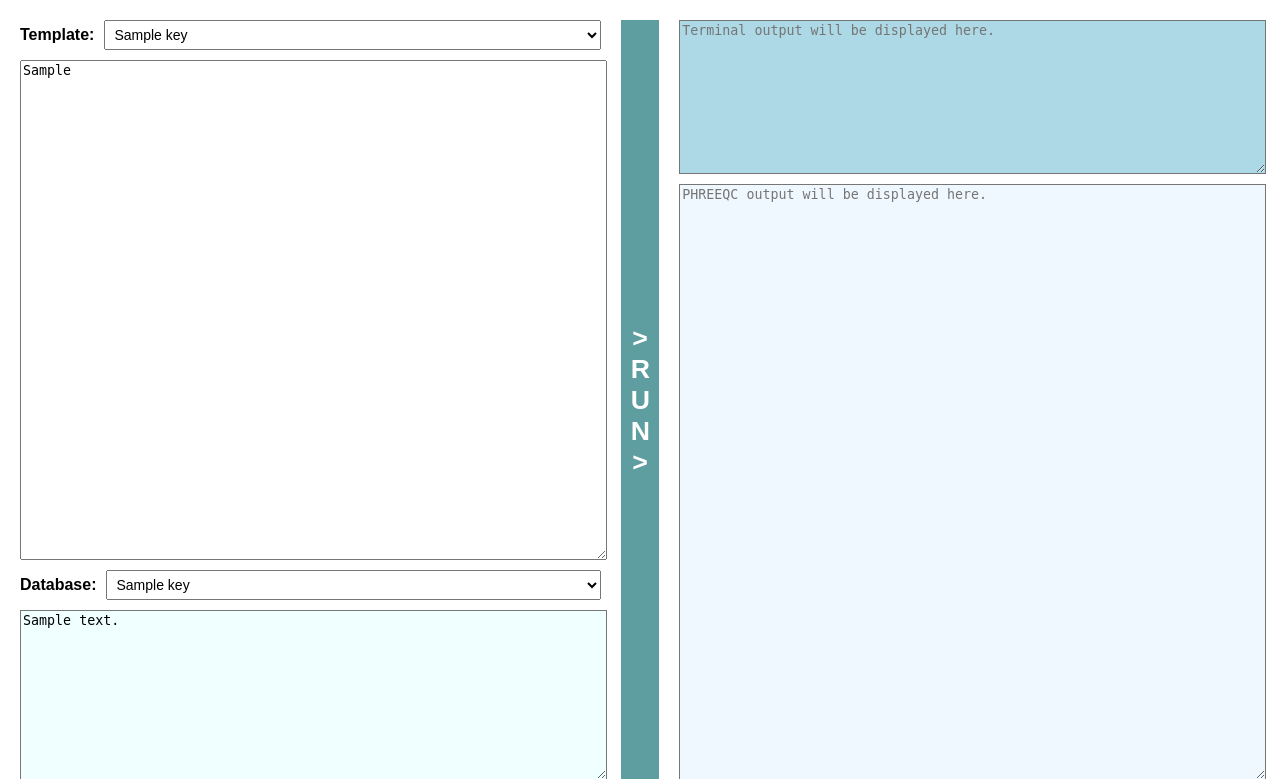
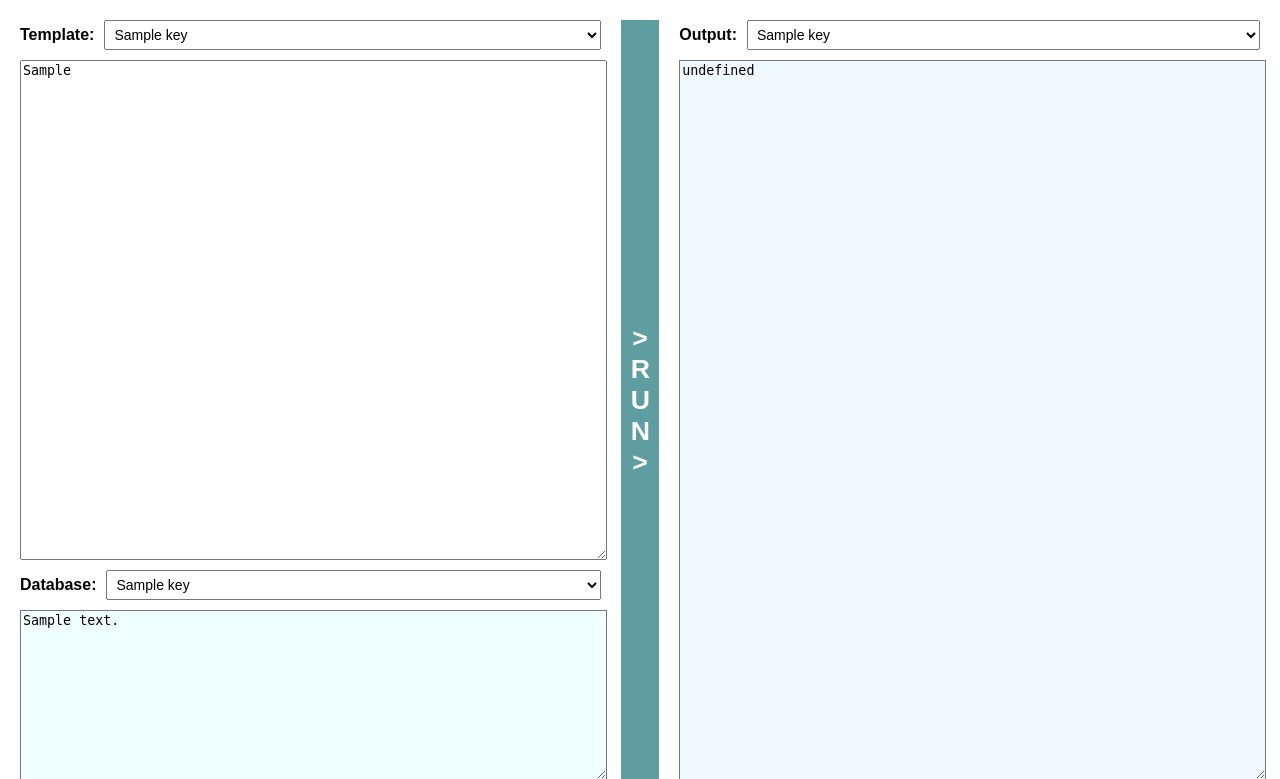
Before and after one commit to calcicodes/webphreeqc, a Flask app: template webphreeqc/src/templates/index.html in a window 1280 px wide. Shown: the top 779 px of the page. Run offline with Flask 2, Linux system fonts and the light colour scheme; the template is opened without the code that fills it: most values are stand-ins (such as "Sample title", 1, 10 or a date in 2020); parts of the project's set-up code (start-up, migrations or seed data) failed here and were passed over.

Commit message:
select output view

```diff
--- a/webphreeqc/src/app.py
+++ b/webphreeqc/src/app.py
@@ -17,7 +17,8 @@
         initial_input=PHREEQC_INPUT_TEMPLATES['Blank'],
         database_options=config.database_options,
         input_options=PHREEQC_INPUT_TEMPLATES,
-        database_text=load_database(config.initial_database)
+        database_text=load_database(config.initial_database),
+        output_options=config.output_options
     )
 
 # @app.route('/get_template/<template_name>', methods=['GET'])
--- a/webphreeqc/src/static/script.js
+++ b/webphreeqc/src/static/script.js
@@ -1,15 +1,21 @@
-// run code and display output
+// object for storing output data
+const outputData = {
+    'terminal': 'Output from the terminal window after running the code will be displayed here (useful to see error messages).',
+    'output': 'PHREEQC output will be displayed here.',
+    'selected_output': 'Output from any SELECTED_OUTPUT block will be displayed here.'
+};
+
+// run code and save output data
 document.addEventListener('DOMContentLoaded', function() {
     const runButton = document.getElementById('runButton');
     const inputField = document.getElementById('codeInput');
+    const databaseName = document.getElementById('databaseSelector');
+    const outputSelector = document.getElementById('outputSelector');
     const outputField = document.getElementById('codeOutput');
-    const outputTerminal = document.getElementById('codeOutputTerminal');
-    const databaseName = document.getElementById('databaseSelector');
-
-    console.log(inputField);
 
     runButton.addEventListener('click', function() {
         const userInput = inputField.value;
+        const outputVariable = outputSelector.value;
 
         fetch('/run', {
             method: 'POST',
@@ -20,12 +26,27 @@
         })
         .then(response => response.json())
         .then(data => {
-            outputTerminal.value = data.output.terminal;
-            outputField.value = data.output.output;
+            for (let item of Object.keys(data.output)) {
+                outputData[item] = data.output[item];
+            };
+            outputField.value = outputData[outputVariable];
         })
         .catch(error => {
             console.error('Error:', error);
         });
+    });
+});
+
+// select output to view
+document.addEventListener('DOMContentLoaded', function() {
+    const outputSelector = document.getElementById('outputSelector');
+    const outputField = document.getElementById('codeOutput');
+
+    outputSelector.value = outputSelector.options[0].value;
+    outputField.value = outputData[outputSelector.value];
+
+    outputSelector.addEventListener('change', function() {
+        outputField.value = outputData[outputSelector.value];
     });
 });
 
--- a/webphreeqc/src/templates/index.html
+++ b/webphreeqc/src/templates/index.html
@@ -33,8 +33,15 @@
             <button id="runButton">><br>R<br>U<br>N<br>></button>
         </div>
         <div class="output-area">
-            <textarea id="codeOutputTerminal" placeholder="Terminal output will be displayed here." readonly></textarea>
-            <textarea id="codeOutput" placeholder="PHREEQC output will be displayed here." readonly></textarea>
+            <div class="selector-line">
+                <label>Output:</label>
+                <select id="outputSelector" class="input-selector">
+                    {% for key, value in output_options.items() %}
+                        <option value="{{ value }}">{{ key }}</option>
+                    {% endfor %}
+                </select>
+            </div>
+            <textarea id="codeOutput" readonly></textarea>
         </div>
     </div>
     <script src="{{ url_for('static', filename='script.js') }}"></script>
--- a/webphreeqc/src/utils/code_runner.py
+++ b/webphreeqc/src/utils/code_runner.py
@@ -5,11 +5,9 @@
 def run_code(user_id, code, database="phreeqc.dat"):
 
     # check for output file flag
+    selected_output_file = config.user_script_path / f"{user_id}.selected_output"
     if "<<OUTPUT FILE>>" in code:
-        selected_output_file = config.user_script_path / f"{user_id}.selected_output"
         code = code.replace("<<OUTPUT FILE>>", str(selected_output_file))
-    else:
-        selected_output_file = None
 
     # generate input file
     input_file = str(config.user_script_path / f"{user_id}.phreeqc")
@@ -44,6 +42,6 @@
             selected_output = fout.read()
         os.remove(selected_output_file)
     else:
-        selected_output = ''
+        selected_output = "No SELECTED_OUTPUT specified in input file. If you're expecting something here, check that you have set `-file <<OUTPUT FILE>>` correctly."
 
     return {'terminal': outlines, 'output': output, 'selected_output': selected_output}
--- a/webphreeqc/src/utils/config.py
+++ b/webphreeqc/src/utils/config.py
@@ -15,6 +15,12 @@
     'minteq.v4.dat',
 ]
 
+output_options = {
+    'Terminal': 'terminal',
+    'Output File': 'output',
+    'Selected Output Block': 'selected_output',
+}
+
 # file path checks
 if not phreeqc_executable.exists():
     raise FileNotFoundError(f"Phreeqc executable not found at {phreeqc_executable}")
```
